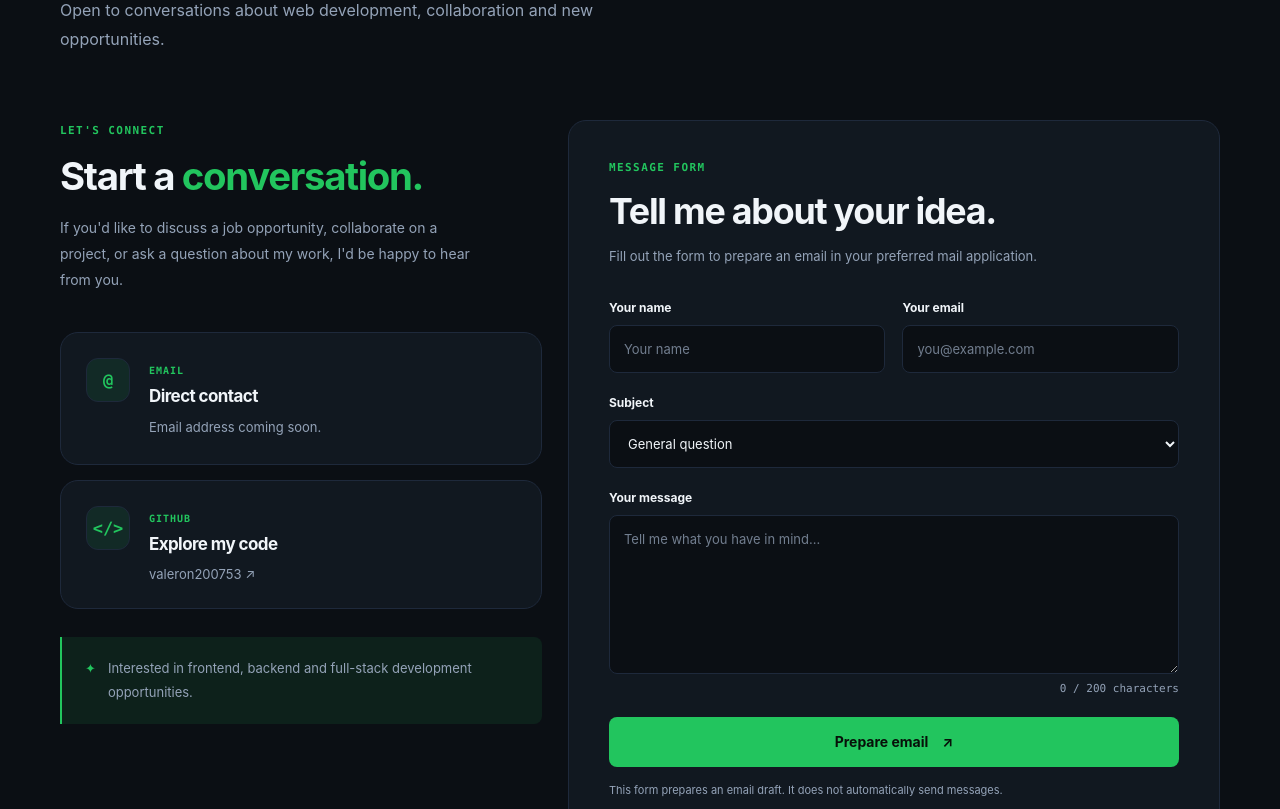
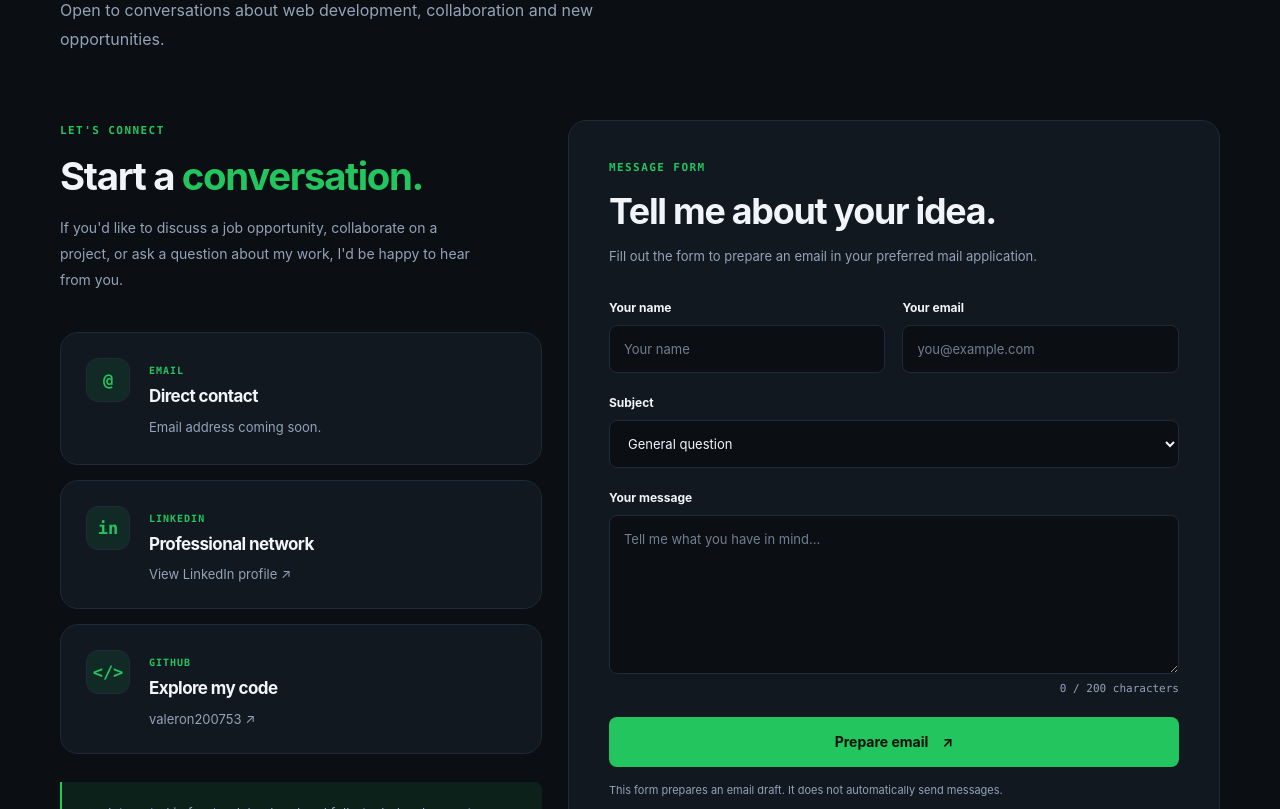
Before and after one commit to valeron200753/portfolio, a React (Vite) app in the folder frontend/: page /contact in a window 1280 px wide. Shown: the part 400-1209 px from the top of the page. Built offline with nearby package versions, Linux system fonts and the light colour scheme.

Commit message:
feat: add LinkedIn contact link

```diff
--- a/frontend/src/components/Contact.tsx
+++ b/frontend/src/components/Contact.tsx
@@ -7,6 +7,7 @@ type FormStatus = "idle" | "error" | "ready";
 interface ContactProps {
     email: string;
     githubUrl: string;
+    linkedinUrl?: string;
 }
 
 const subjectLabels: Record<Subject, string> = {
@@ -15,7 +16,11 @@ const subjectLabels: Record<Subject, string> = {
     project: "Project collaboration"
 };
 
-function Contact({ email, githubUrl }: ContactProps) {
+function Contact({
+    email,
+    githubUrl,
+    linkedinUrl
+}: ContactProps) {
     const [name, setName] = useState("");
     const [formEmail, setFormEmail] = useState("");
     const [subject, setSubject] =
@@ -161,6 +166,34 @@ function Contact({ email, githubUrl }: ContactProps) {
                         )}
                     </div>
                 </div>
+
+                {linkedinUrl?.trim() && (
+                    <div className="contact-method">
+                        <div
+                            className="contact-method__icon"
+                            aria-hidden="true"
+                        >
+                            in
+                        </div>
+
+                        <div>
+                            <span className="contact-method__label">
+                                LINKEDIN
+                            </span>
+
+                            <h3>Professional network</h3>
+
+                            <a
+                                href={linkedinUrl.trim()}
+                                target="_blank"
+                                rel="noopener noreferrer"
+                            >
+                                View LinkedIn profile
+                                <span aria-hidden="true"> ↗</span>
+                            </a>
+                        </div>
+                    </div>
+                )}
 
                 <div className="contact-method">
                     <div
--- a/frontend/src/pages/ContactPage.tsx
+++ b/frontend/src/pages/ContactPage.tsx
@@ -25,10 +25,13 @@ function ContactPage() {
                 </p>
             </header>
 
+
             <Contact
                 email={publicContactEmail}
                 githubUrl="https://github.com/valeron200753"
+                linkedinUrl="https://www.linkedin.com/in/valerii-ivanichev-0b8206351/"
             />
+
         </main>
     );
 }
```
